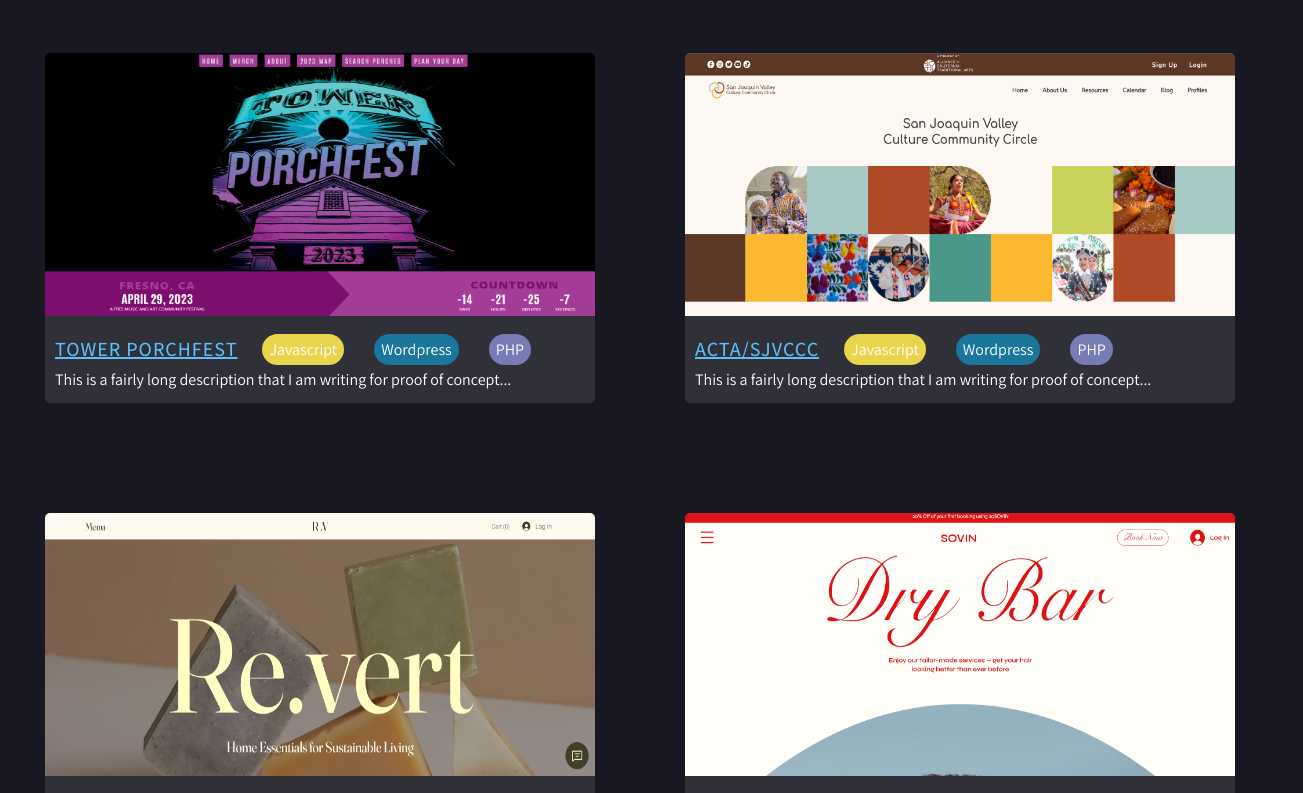
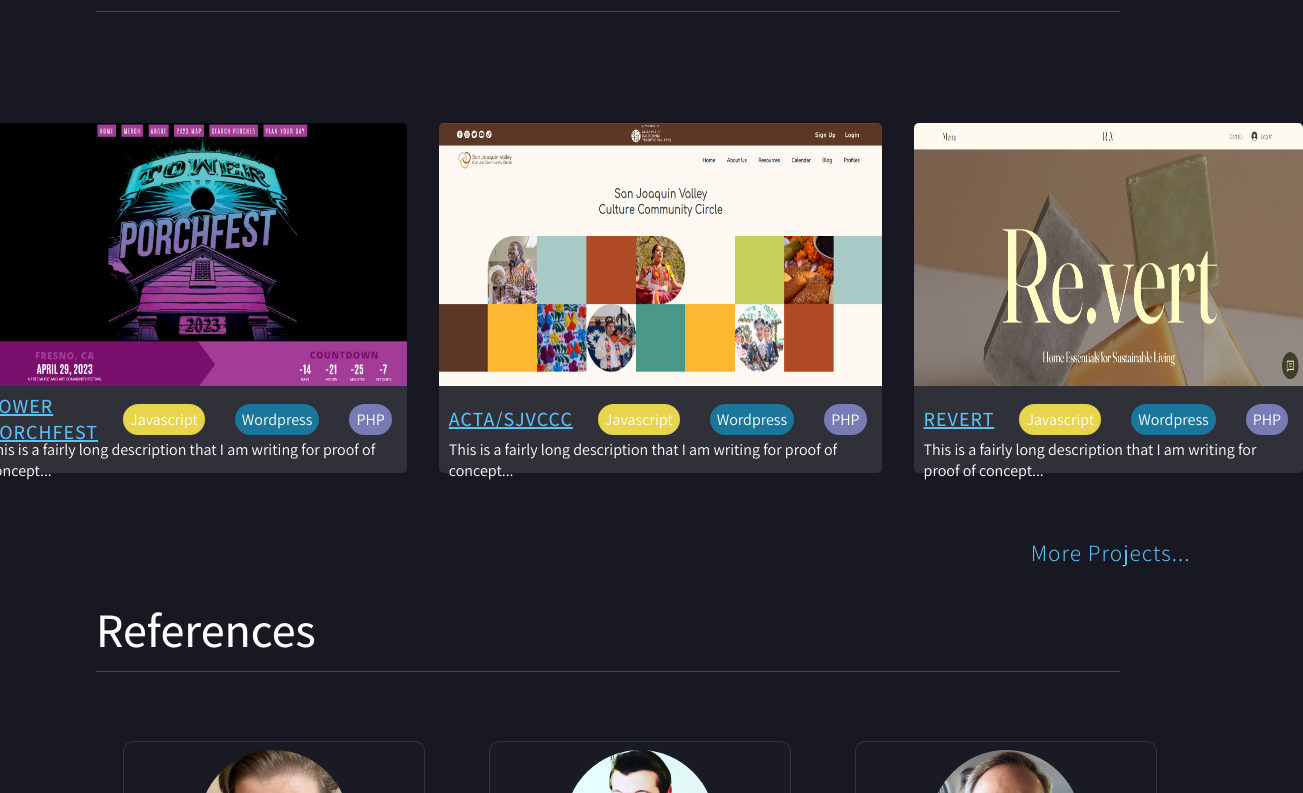
Before and after one commit to tdavis0828/PortfolioV3, a React (Create React App) app: page / in a window 1280 px wide. Shown: the part 1547-2340 px from the top of the page, 1303 px wide, since content can reach past the window. Built offline with nearby package versions, Linux system fonts and the light colour scheme.

Commit message:
add scroll annimations for elements

```diff
--- a/package.json
+++ b/package.json
@@ -8,6 +8,7 @@
     "@testing-library/react": "^13.4.0",
     "@testing-library/user-event": "^13.5.0",
     "emailjs": "^4.0.2",
+    "framer-motion": "^10.12.12",
     "react": "^18.2.0",
     "react-dom": "^18.2.0",
     "react-router-dom": "^6.11.1",
--- a/src/components/Contact.jsx
+++ b/src/components/Contact.jsx
@@ -1,4 +1,5 @@
 import React, { useState, useRef } from 'react';
+import { motion } from 'framer-motion';
 import Alert from './Alert';
 import { StyledContact } from '../styles/Stylesheet';
 import mapPin from '../imgs/location.png';
@@ -43,7 +44,13 @@ function Contact() {
       <div className="header-text" id="skills">
         <h2>Contact</h2>
       </div>
-      <div className="form-container">
+      <motion.div
+        initial={{ opacity: 0 }}
+        whileInView={{ opacity: 1 }}
+        viewport={{ once: true }}
+        transition={{ ease: 'linear', duration: 1.5, x: { duration: 1 } }}
+        className="form-container"
+      >
         <form ref={form} onSubmit={handleSubmit}>
           {alertIsVisible && <Alert isErr={isErr ? 'false' : 'success'} />}
 
@@ -85,8 +92,14 @@ function Contact() {
 
           <button type="submit">Submit</button>
         </form>
-      </div>
-      <div className="socials">
+      </motion.div>
+      <motion.div
+        initial={{ opacity: 0 }}
+        whileInView={{ opacity: 1 }}
+        viewport={{ once: true }}
+        transition={{ ease: 'linear', duration: 1.5, x: { duration: 1 } }}
+        className="socials"
+      >
         <div className="info-container">
           <div>
             <img src={phone} alt="phone icon" />
@@ -126,7 +139,7 @@ function Contact() {
             <img src={fiverrLogo} alt="Fiverr logo" />
           </a>
         </div>
-      </div>
+      </motion.div>
     </StyledContact>
   );
 }
--- a/src/components/Header.jsx
+++ b/src/components/Header.jsx
@@ -1,14 +1,20 @@
-import React from "react";
-import { StyledHeader } from "../styles/Stylesheet";
-import githubLogo from "../imgs/github.png";
-import fiverrLogo from "../imgs/fiverr.png";
-import linkedInLogo from "../imgs/linkedin.png";
-import headshot from "../imgs/headshot.png";
+import React from 'react';
+import { StyledHeader } from '../styles/Stylesheet';
+import githubLogo from '../imgs/github.png';
+import fiverrLogo from '../imgs/fiverr.png';
+import linkedInLogo from '../imgs/linkedin.png';
+import headshot from '../imgs/headshot.png';
+import { motion } from 'framer-motion';
 
 function Header() {
   return (
     <StyledHeader id="home">
-      <div className="hero-content">
+      <motion.div
+        initial={{ opacity: 0, scale: 0.2 }}
+        animate={{ opacity: 1, scale: 1 }}
+        transition={{ duration: 2 }}
+        className="hero-content"
+      >
         <p>My name is</p>
         <h2>
           <span>Tyler Davis</span>
@@ -21,7 +27,7 @@ function Header() {
           HTML/CSS/JavaScript, testing, Git, and Agile methodology. I build
           complex UIs, manage state, write tests, and collaborate with other
           developers. My expertise in best practices and industry standards
-          ensures scalable and maintainable web applications.{" "}
+          ensures scalable and maintainable web applications.{' '}
         </p>
         <a href="#projects" className="view-work">
           Check out my work
@@ -49,10 +55,15 @@ function Header() {
             <img src={fiverrLogo} alt="Fiverr logo" />
           </a>
         </div>
-      </div>
-      <div className="hero-image">
+      </motion.div>
+      <motion.div
+        className="hero-image"
+        initial={{ opacity: 0, scale: 0.2 }}
+        animate={{ opacity: 1, scale: 1 }}
+        transition={{ duration: 2 }}
+      >
         <img src={headshot} alt="headshot" />
-      </div>
+      </motion.div>
     </StyledHeader>
   );
 }
--- a/src/components/Projects.jsx
+++ b/src/components/Projects.jsx
@@ -1,20 +1,27 @@
-import React from "react";
-import { StyledProjects } from "../styles/Stylesheet";
-import ProjectCard from "./ProjectCard";
-import tpfScreenshot from "../imgs/tpf.png";
-import actaScreenshot from "../imgs/acta-sjvccc.png";
-import drybarScreenshot from "../imgs/drybar.png";
-import revertScreenshot from "../imgs/revert.png";
+import React from 'react';
+import { motion } from 'framer-motion';
+import { StyledProjects } from '../styles/Stylesheet';
+import ProjectCard from './ProjectCard';
+import tpfScreenshot from '../imgs/tpf.png';
+import actaScreenshot from '../imgs/acta-sjvccc.png';
+import revertScreenshot from '../imgs/revert.png';
 
 function Projects() {
   const desc =
-    "This is a fairly long description that I am writing for proof of concept...";
+    'This is a fairly long description that I am writing for proof of concept...';
 
   return (
     <StyledProjects id="projects">
       <div className="header-text">
         <h2>Projects</h2>
       </div>
+      <motion.div
+        initial={{ opacity: 0 }}
+        whileInView={{ opacity: 1 }}
+        viewport={{ once: true }}
+        transition={{ ease: 'linear', duration: 3, x: { duration: 1 } }}
+        className="projects-container"
+      >
         <ProjectCard
           img={tpfScreenshot}
           link="https://www.towerporchfest.org"
@@ -44,16 +51,7 @@ function Projects() {
           tagTwo="Wordpress"
           tageThree="PHP"
         />
-
-      <ProjectCard
-        img={drybarScreenshot}
-        link="https://www.towerporchfest.org"
-        title="DRY BAR"
-        desc={desc}
-        tagOne="Javascript"
-        tagTwo="Wordpress"
-        tageThree="PHP"
-      />
+      </motion.div>
       <div className="github-link">
         <a
           href="https://github.com/tdavis0828"
--- a/src/components/ReferenceCard.jsx
+++ b/src/components/ReferenceCard.jsx
@@ -9,7 +9,6 @@ function ReferenceCard({ img, name, title, email }) {
         <span>{name}</span>
       </p>
       <p className="title">{title}</p>
-      <p>{email}</p>
       <a href={`mailto:${email}`} className="button">
         Reach Out
       </a>
--- a/src/components/References.jsx
+++ b/src/components/References.jsx
@@ -1,9 +1,10 @@
-import React from "react";
-import { StyledReferences } from "../styles/Stylesheet";
-import ReferenceCard from "./ReferenceCard";
-import sarahHeadshot from "../imgs/sarahHeadshot.png";
-import austinHeadshot from "../imgs/austinHeadshot.png";
-import juanHeadshot from "../imgs/juanHeadshot.png";
+import React from 'react';
+import { motion } from 'framer-motion';
+import { StyledReferences } from '../styles/Stylesheet';
+import ReferenceCard from './ReferenceCard';
+import sarahHeadshot from '../imgs/sarahHeadshot.png';
+import austinHeadshot from '../imgs/austinHeadshot.png';
+import juanHeadshot from '../imgs/juanHeadshot.png';
 
 function References() {
   return (
@@ -11,7 +12,13 @@ function References() {
       <div className="header-text">
         <h2>References</h2>
       </div>
-      <div className="card-container">
+      <motion.div
+        initial={{ opacity: 0 }}
+        whileInView={{ opacity: 1 }}
+        viewport={{ once: true }}
+        transition={{ ease: 'linear', duration: 1.5, x: { duration: 1 } }}
+        className="card-container"
+      >
         <ReferenceCard
           img={sarahHeadshot}
           name="Sarah Cullen"
@@ -30,7 +37,7 @@ function References() {
           title="Apprenticeship Lead"
           email="jlucero@alphaworks.tech"
         />
-      </div>
+      </motion.div>
     </StyledReferences>
   );
 }
--- a/src/components/Skills.jsx
+++ b/src/components/Skills.jsx
@@ -1,14 +1,15 @@
-import React from "react";
-import { StyledSkills } from "../styles/Stylesheet";
-import htmlLogo from "../imgs/html-5.png";
-import cssLogo from "../imgs/css-3.png";
-import jsLogo from "../imgs/js.png";
-import reactLogo from "../imgs/react.png";
-import wpLogo from "../imgs/wordpress.png";
-import bootstrapLogo from "../imgs/bootstrap.png";
-import phpLogo from "../imgs/php.png";
-import sqlLogo from "../imgs/mysql.png";
-import nodeLogo from "../imgs/node-js.png";
+import React from 'react';
+import { motion } from 'framer-motion';
+import { StyledSkills } from '../styles/Stylesheet';
+import htmlLogo from '../imgs/html-5.png';
+import cssLogo from '../imgs/css-3.png';
+import jsLogo from '../imgs/js.png';
+import reactLogo from '../imgs/react.png';
+import wpLogo from '../imgs/wordpress.png';
+import bootstrapLogo from '../imgs/bootstrap.png';
+import phpLogo from '../imgs/php.png';
+import sqlLogo from '../imgs/mysql.png';
+import nodeLogo from '../imgs/node-js.png';
 
 function Skills() {
   return (
@@ -16,7 +17,13 @@ function Skills() {
       <div className="header-text" id="skills">
         <h2>Skills</h2>
       </div>
-      <div className="front-end">
+      <motion.div
+        initial={{ opacity: 0 }}
+        whileInView={{ opacity: 1 }}
+        viewport={{ once: true }}
+        transition={{ ease: 'linear', duration: 1.5, x: { duration: 1 } }}
+        className="front-end"
+      >
         <h3>Front End Toolbox</h3>
         <div className="skills">
           <img src={htmlLogo} alt="HTML 5 logo" />
@@ -26,8 +33,14 @@ function Skills() {
           <img src={reactLogo} alt="ReactJS logo" />
           <img src={wpLogo} alt="Wordpress logo" />
         </div>
-      </div>
-      <div className="back-end">
+      </motion.div>
+      <motion.div
+        initial={{ opacity: 0 }}
+        whileInView={{ opacity: 1 }}
+        viewport={{ once: true }}
+        transition={{ ease: 'linear', duration: 1.5, x: { duration: 1 } }}
+        className="back-end"
+      >
         <h3>Backend End Toolbox</h3>
         <div className="skills">
           <img src={phpLogo} alt="PHP logo" />
@@ -35,7 +48,7 @@ function Skills() {
           <img src={nodeLogo} alt="node js logo" />
           <p>MERN</p>
         </div>
-      </div>
+      </motion.div>
     </StyledSkills>
   );
 }
--- a/src/styles/Stylesheet.jsx
+++ b/src/styles/Stylesheet.jsx
@@ -191,11 +191,8 @@ export const StyledSkills = styled.section`
 
 // Styles for the project cards
 export const StyledProjects = styled.section`
-  height: 115vh;
+  height: 75vh;
   width: 100%;
-  display: grid;
-  grid-template-columns: repeat(2, 1fr);
-  margin: auto;
   position: relative;
   & .header-text {
     width: 80%;
@@ -214,9 +211,15 @@ export const StyledProjects = styled.section`
       color: #5bc0f8;
     }
   }
+  & .projects-container {
+    height: 100%;
+    display: flex;
+    justify-content: center;
+    align-items: center;
+  }
   & .github-link {
     position: absolute;
-    bottom: 0;
+    bottom: 5%;
     right: 7%;
     & a {
       text-decoration: none;
@@ -233,7 +236,7 @@ export const StyledProjectCard = styled.div`
   height: 350px;
   width: 550px;
   background: rgba(255, 255, 255, 0.1);
-  place-self: center;
+  margin: 0 1rem;
   border-radius: 5px;
   display: flex;
   flex-direction: column;
@@ -296,7 +299,7 @@ export const StyledProjectCard = styled.div`
 `;
 
 export const StyledReferences = styled.section`
-  height: 100vh;
+  height: 70vh;
   width: 100%;
   position: relative;
   display: flex;
```
Also changed, not shown: 2 other files (tests, documents, lock files or other folders). Lines whose indentation alone changed are shown as unchanged.
